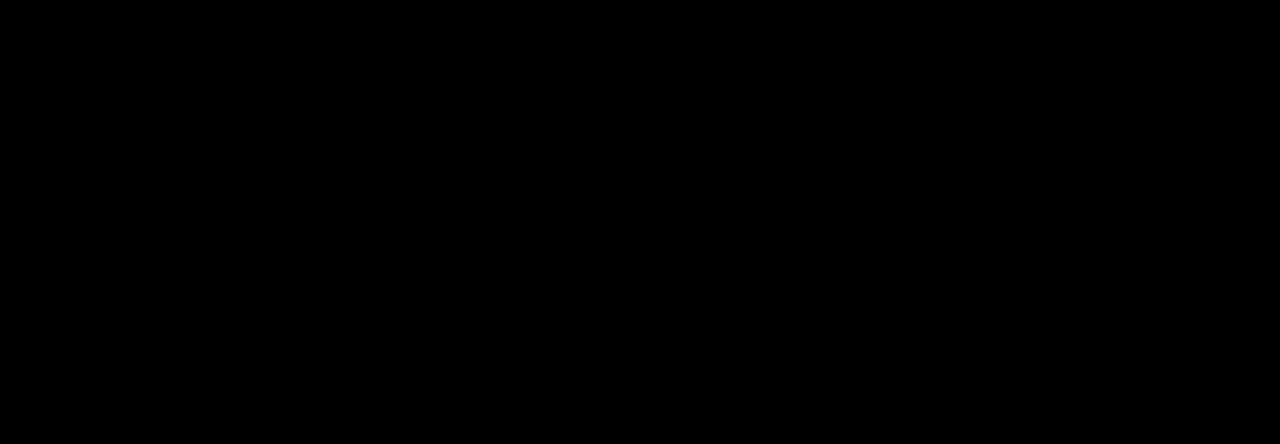
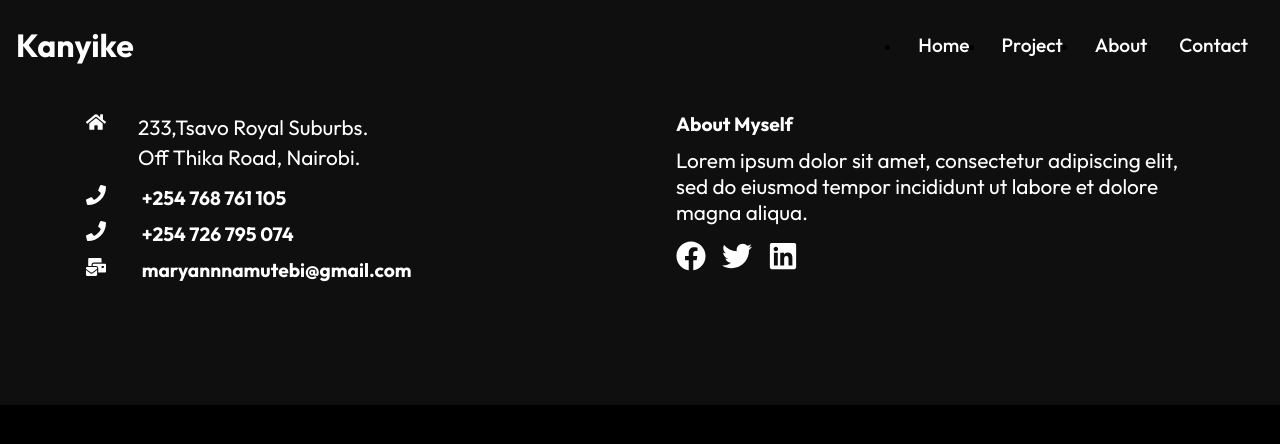
Before and after one commit to Xgambino/civil-engineer-website, a React (Create React App) app: page /contact in a window 1280 px wide. Shown: the top 444 px of the page. Built offline with nearby package versions, Linux system fonts and the light colour scheme.

Commit message:
`Added Navbar and Footer components to Contact and Project routes`

```diff
--- a/src/routes/Contact.js
+++ b/src/routes/Contact.js
@@ -1,8 +1,12 @@
 import React from 'react'
-
+import Navbar from "../components/Navbar";
+import Footer from "../components/Footer";
 const Contact = () => {
   return (
-    <div>Contact</div>
+    <div>
+      <Navbar />
+      <Footer />
+    </div>
   )
 }
 
--- a/src/routes/Project.js
+++ b/src/routes/Project.js
@@ -1,9 +1,13 @@
-import React from 'react'
-
+import React from "react";
+import Navbar from "../components/Navbar";
+import Footer from "../components/Footer";
 const Project = () => {
   return (
-    <div>Project</div>
-  )
-}
+    <div>
+      <Navbar />
+      <Footer />
+    </div>
+  );
+};
 
-export default Project
+export default Project;
```
